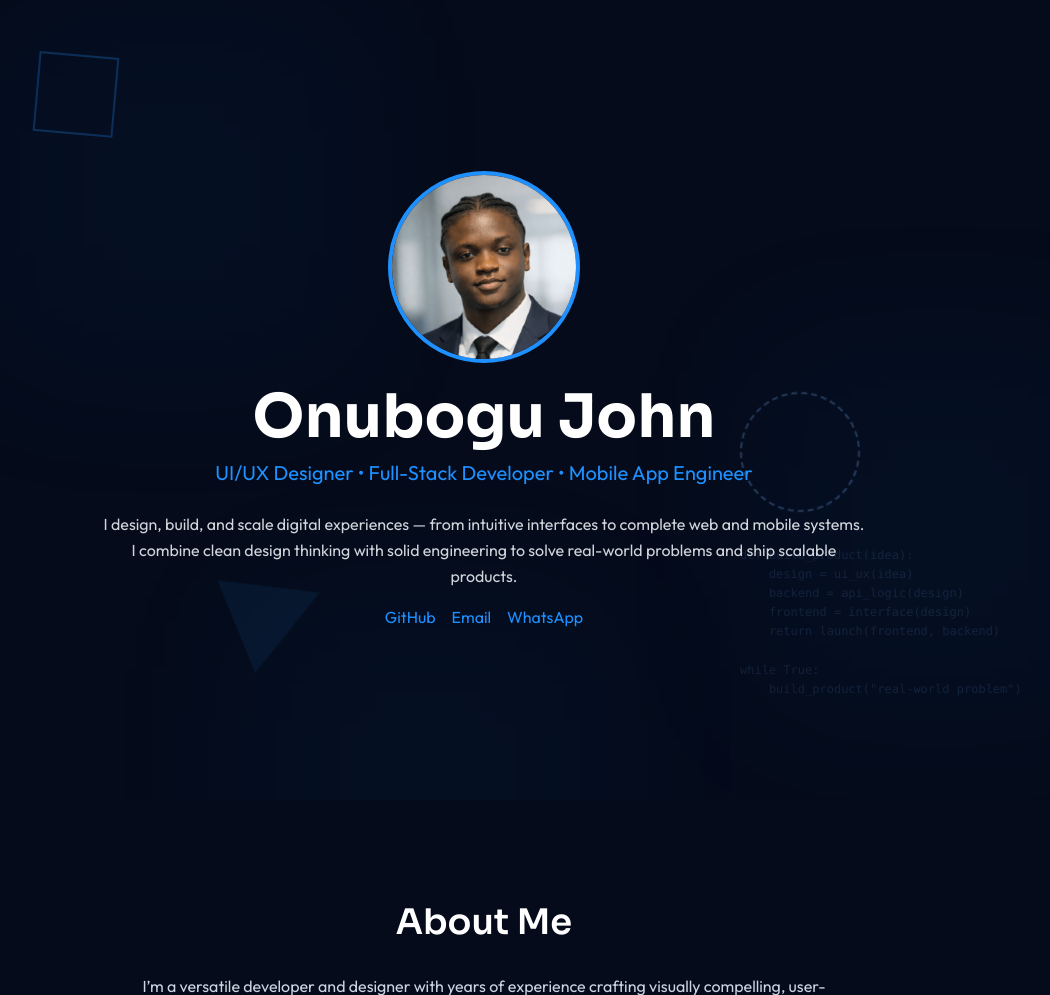
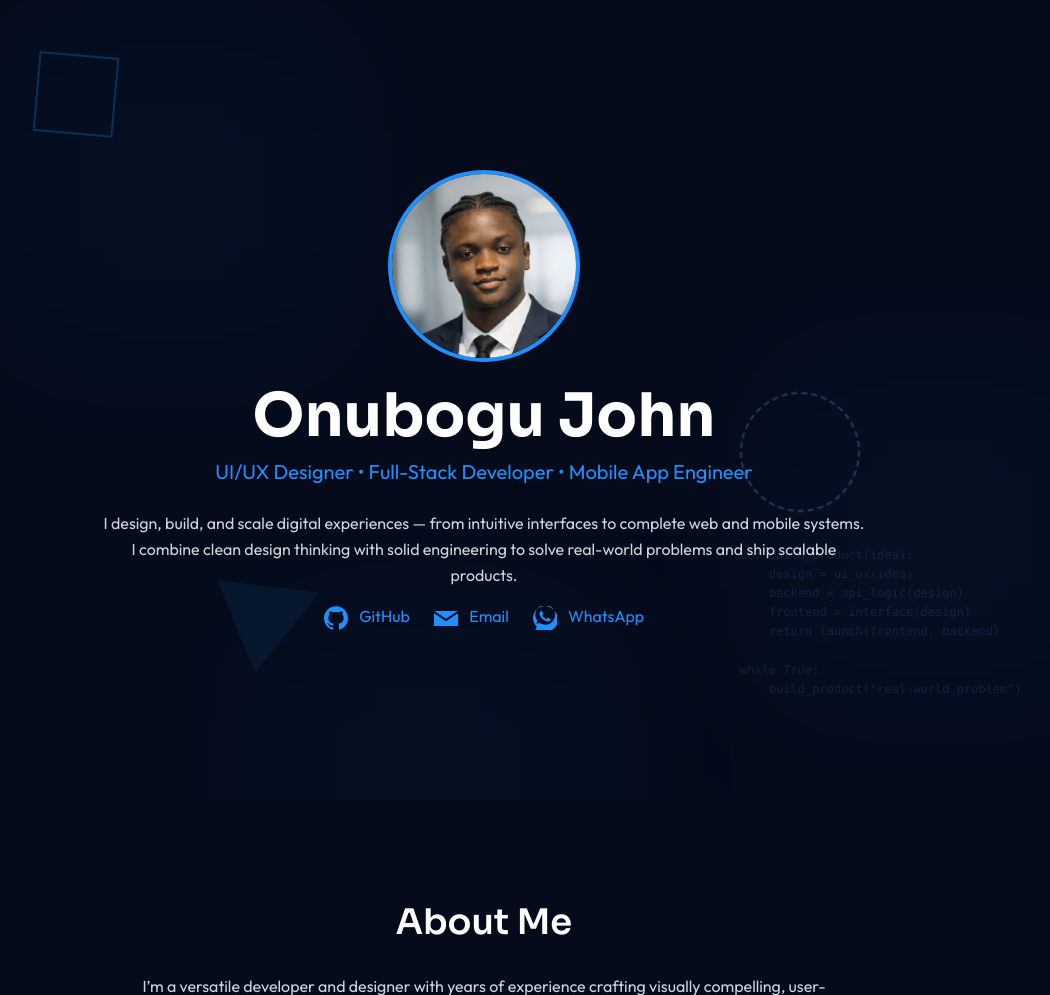
Before and after one commit to BlueSeige/portfolio, a Flask app: page / in a window 1280 px wide. Shown: the top 995 px of the page, without its empty margins (156-1206 px from the left). Run offline with Flask 3, Linux system fonts and the light colour scheme; some libraries are stand-ins or nearby versions.

Commit message:
Used icons instead of text for contact

```diff
--- a/templates/index.html
+++ b/templates/index.html
@@ -34,12 +34,33 @@
   solid engineering to solve real-world problems and ship scalable products.
 </p>
 
-<!-- Links -->
-<div class="flex flex-col md:flex-row gap-4 mt-4 justify-center fade-in delay-3">
-  <a href="https://github.com/BlueSeige/" target="_blank" class="text-primary hover:underline">GitHub</a>
-  <a href="mailto:onubogujohn18@gmail.com" class="text-primary hover:underline">Email</a>
-  <a href="https://wa.link/4rez1c" target="_blank" class="text-primary hover:underline">WhatsApp</a>
+<!-- Hero Links with Icons -->
+<div class="flex flex-col md:flex-row gap-6 mt-4 justify-center fade-in delay-3">
+  <!-- GitHub -->
+  <a href="https://github.com/BlueSeige/" target="_blank" class="text-primary hover:text-softblue transition-colors">
+    <svg xmlns="http://www.w3.org/2000/svg" class="w-6 h-6 inline-block mr-2" fill="currentColor" viewBox="0 0 24 24">
+      <path d="M12 .297c-6.63 0-12 5.373-12 12 0 5.303 3.438 9.8 8.205 11.387.6.113.82-.258.82-.577 0-.285-.01-1.04-.015-2.04-3.338.724-4.042-1.61-4.042-1.61-.546-1.387-1.333-1.757-1.333-1.757-1.089-.744.084-.729.084-.729 1.205.084 1.838 1.237 1.838 1.237 1.07 1.834 2.809 1.304 3.495.997.108-.775.418-1.305.76-1.605-2.665-.3-5.467-1.334-5.467-5.932 0-1.31.467-2.382 1.235-3.222-.123-.303-.536-1.523.117-3.176 0 0 1.008-.322 3.3 1.23.957-.266 1.983-.399 3.003-.404 1.02.005 2.047.138 3.006.404 2.289-1.552 3.295-1.23 3.295-1.23.655 1.653.242 2.873.12 3.176.77.84 1.232 1.912 1.232 3.222 0 4.61-2.807 5.628-5.48 5.922.43.372.823 1.102.823 2.222 0 1.606-.015 2.896-.015 3.286 0 .322.216.694.825.576C20.565 22.092 24 17.592 24 12.297c0-6.627-5.373-12-12-12"/>
+    </svg>
+    GitHub
+  </a>
+
+  <!-- Email -->
+  <a href="mailto:onubogujohn18@gmail.com" class="text-primary hover:text-softblue transition-colors">
+    <svg xmlns="http://www.w3.org/2000/svg" class="w-6 h-6 inline-block mr-2" fill="currentColor" viewBox="0 0 24 24">
+      <path d="M12 12.713l-11.7-7.713h23.4l-11.7 7.713zm0 2.574l-12-7.987v12.7h24v-12.7l-12 7.987z"/>
+    </svg>
+    Email
+  </a>
+
+  <!-- WhatsApp -->
+  <a href="https://wa.link/4rez1c" target="_blank" class="text-primary hover:text-softblue transition-colors">
+    <svg xmlns="http://www.w3.org/2000/svg" class="w-6 h-6 inline-block mr-2" fill="currentColor" viewBox="0 0 24 24">
+      <path d="M20.52 3.481a11.942 11.942 0 00-16.906 0c-4.69 4.69-4.69 12.297 0 16.987l-1.325 4.849 4.973-1.303a11.924 11.924 0 0016.258-16.258zm-8.523 15.127a9.934 9.934 0 01-5.054-1.446l-.36-.217-3.148.826.84-3.067-.233-.37a9.923 9.923 0 116.955 4.274zm5.035-6.03c-.274-.137-1.625-.8-1.876-.89-.252-.093-.435-.137-.618.138-.18.275-.695.89-.85 1.074-.156.185-.313.206-.587.069-.274-.137-1.157-.425-2.202-1.355-.814-.724-1.363-1.618-1.523-1.893-.156-.274-.016-.422.122-.558.125-.125.274-.323.412-.485.137-.161.182-.274.274-.457.091-.182.046-.342-.023-.479-.069-.137-.618-1.492-.848-2.042-.223-.537-.45-.465-.618-.473l-.527-.01c-.18 0-.472.068-.719.342-.252.274-.957.934-.957 2.278 0 1.345.979 2.646 1.115 2.828.137.185 1.93 2.938 4.675 4.121.654.282 1.162.451 1.558.578.655.211 1.25.182 1.72.11.524-.08 1.625-.664 1.856-1.306.23-.642.23-1.192.161-1.306-.069-.114-.25-.183-.524-.32z"/>
+    </svg>
+    WhatsApp
+  </a>
 </div>
+
 
 </section>
 
```
